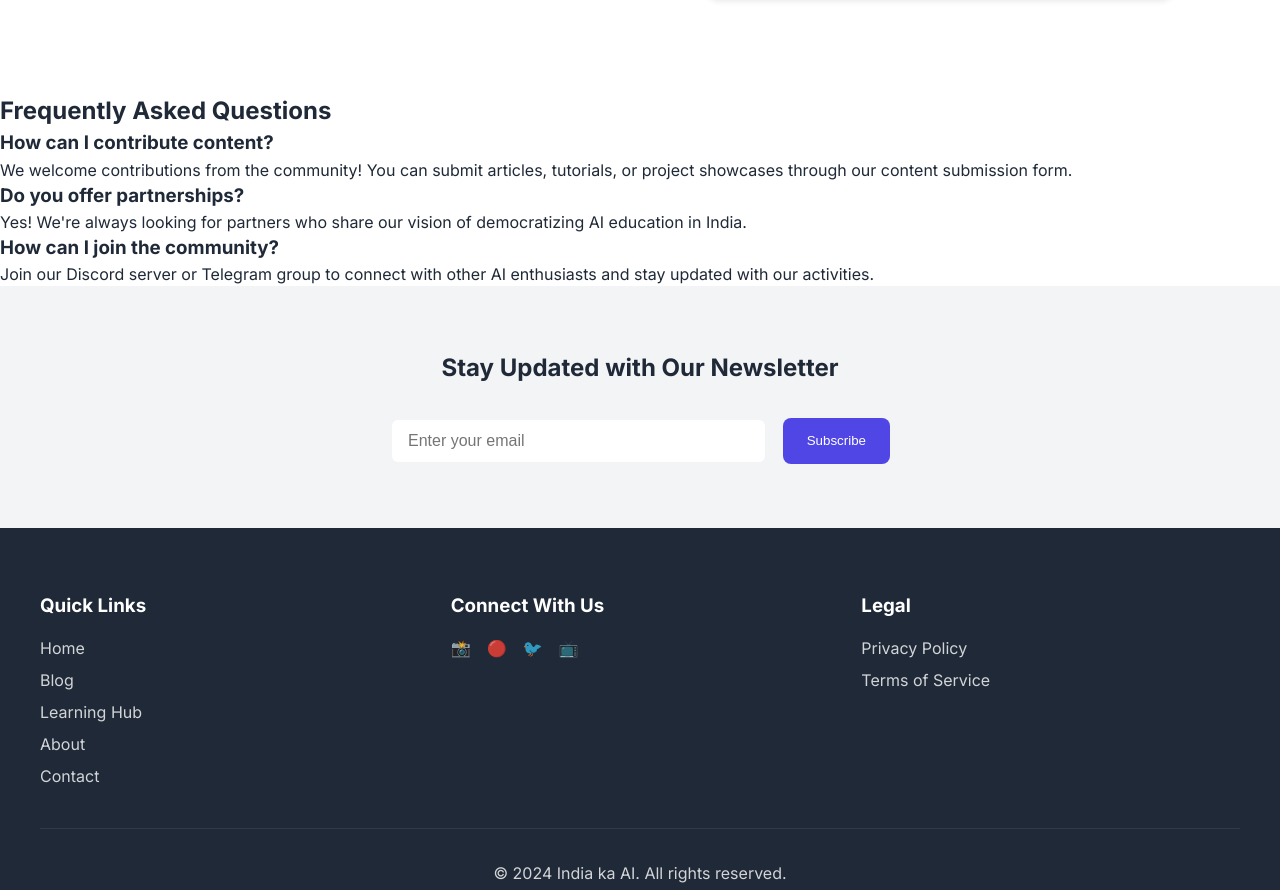
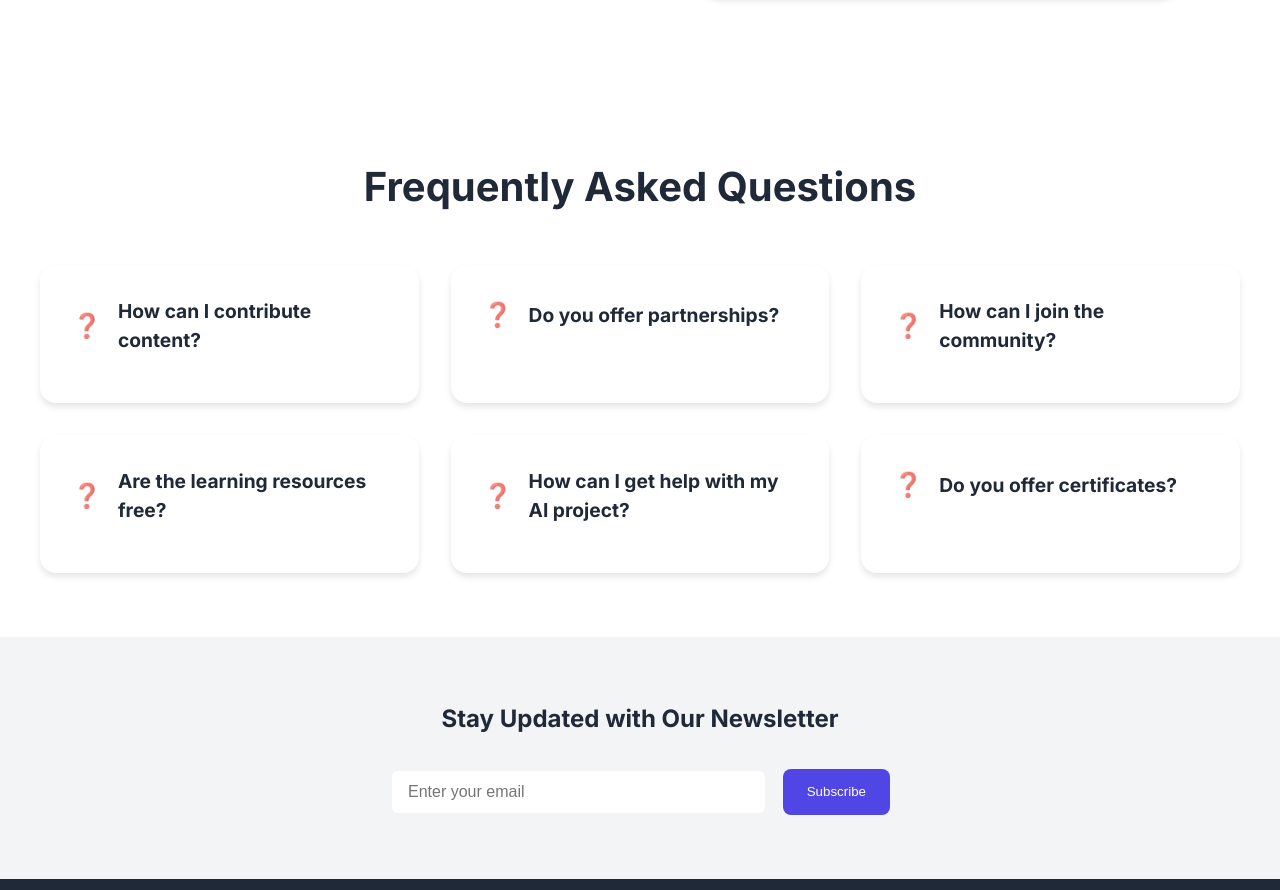
Before and after one commit to whovibhor/IndiaKaAI, a plain HTML site: page contact.html in a window 1280 px wide. Shown: the part 1054-1944 px from the top of the page. Drawn offline with Linux system fonts and the light colour scheme.

Commit message:
feat: Enhance FAQ section with animations and improved styling

```diff
--- a/contact.html
+++ b/contact.html
@@ -271,17 +271,35 @@
             <div class="faq-item">
                 <h3>How can I contribute content?</h3>
                 <p>We welcome contributions from the community! You can submit articles, tutorials, or project showcases
-                    through our content submission form.</p>
+                    through our content submission form. Our team reviews all submissions to ensure quality and
+                    relevance.</p>
             </div>
             <div class="faq-item">
                 <h3>Do you offer partnerships?</h3>
                 <p>Yes! We're always looking for partners who share our vision of democratizing AI education in India.
-                </p>
+                    Whether you're an educational institution, tech company, or community organization, we'd love to
+                    explore collaboration opportunities.</p>
             </div>
             <div class="faq-item">
                 <h3>How can I join the community?</h3>
                 <p>Join our Discord server or Telegram group to connect with other AI enthusiasts and stay updated with
-                    our activities.</p>
+                    our activities. We host regular events, workshops, and discussions to foster learning and
+                    collaboration.</p>
+            </div>
+            <div class="faq-item">
+                <h3>Are the learning resources free?</h3>
+                <p>Yes! All our learning resources, including courses, tutorials, and project guides, are completely
+                    free. We believe in making AI education accessible to everyone in India.</p>
+            </div>
+            <div class="faq-item">
+                <h3>How can I get help with my AI project?</h3>
+                <p>You can get help through our community forums, Discord server, or by attending our regular office
+                    hours. We also have a mentorship program where experienced AI practitioners guide beginners.</p>
+            </div>
+            <div class="faq-item">
+                <h3>Do you offer certificates?</h3>
+                <p>Yes, we provide certificates of completion for our learning paths and courses. These certificates are
+                    recognized by our partner organizations and can be added to your professional profile.</p>
             </div>
         </div>
     </section>
@@ -331,6 +349,24 @@
     </footer>
 
     <script src="js/main.js"></script>
+    <script>
+        // FAQ Toggle Functionality
+        document.querySelectorAll('.faq-item').forEach(item => {
+            item.addEventListener('click', () => {
+                const isActive = item.classList.contains('active');
+
+                // Close all FAQ items
+                document.querySelectorAll('.faq-item').forEach(faqItem => {
+                    faqItem.classList.remove('active');
+                });
+
+                // If the clicked item wasn't active, make it active
+                if (!isActive) {
+                    item.classList.add('active');
+                }
+            });
+        });
+    </script>
 </body>
 
 </html>
--- a/styles/pages/contact.css
+++ b/styles/pages/contact.css
@@ -105,6 +105,91 @@
     color: var(--secondary-color);
 }
 
+/* FAQ Section */
+.faq {
+    background: var(--light-bg);
+    padding: 4rem 2rem;
+}
+
+.faq h2 {
+    text-align: center;
+    font-size: 2.5rem;
+    margin-bottom: 3rem;
+    color: var(--text-color);
+}
+
+.faq-grid {
+    max-width: 1200px;
+    margin: 0 auto;
+    display: grid;
+    grid-template-columns: repeat(auto-fit, minmax(300px, 1fr));
+    gap: 2rem;
+}
+
+.faq-item {
+    background: white;
+    padding: 2rem;
+    border-radius: 1rem;
+    box-shadow: 0 4px 6px rgba(0, 0, 0, 0.1);
+    transition: all 0.3s ease;
+    cursor: pointer;
+    position: relative;
+    overflow: hidden;
+}
+
+.faq-item::before {
+    content: '';
+    position: absolute;
+    top: 0;
+    left: 0;
+    width: 4px;
+    height: 100%;
+    background: var(--primary-color);
+    transform: scaleY(0);
+    transition: transform 0.3s ease;
+}
+
+.faq-item:hover {
+    transform: translateY(-5px);
+}
+
+.faq-item:hover::before {
+    transform: scaleY(1);
+}
+
+.faq-item h3 {
+    color: var(--text-color);
+    margin-bottom: 1rem;
+    font-size: 1.2rem;
+    display: flex;
+    align-items: center;
+    gap: 1rem;
+}
+
+.faq-item h3::before {
+    content: '❓';
+    font-size: 1.5rem;
+    opacity: 0.7;
+}
+
+.faq-item p {
+    color: var(--text-muted);
+    line-height: 1.6;
+    margin: 0;
+    max-height: 0;
+    overflow: hidden;
+    transition: max-height 0.3s ease, margin 0.3s ease;
+}
+
+.faq-item.active p {
+    max-height: 200px;
+    margin-top: 1rem;
+}
+
+.faq-item.active h3::before {
+    content: '💡';
+}
+
 /* Map Section */
 .map {
     margin-top: 4rem;
@@ -136,4 +221,8 @@
     .map iframe {
         height: 300px;
     }
+
+    .faq h2 {
+        font-size: 2rem;
+    }
 }
```
Also changed, not shown: blog.html (+10 -5 lines), community.html (+14 -4 lines), index.html (+4 -2 lines).
